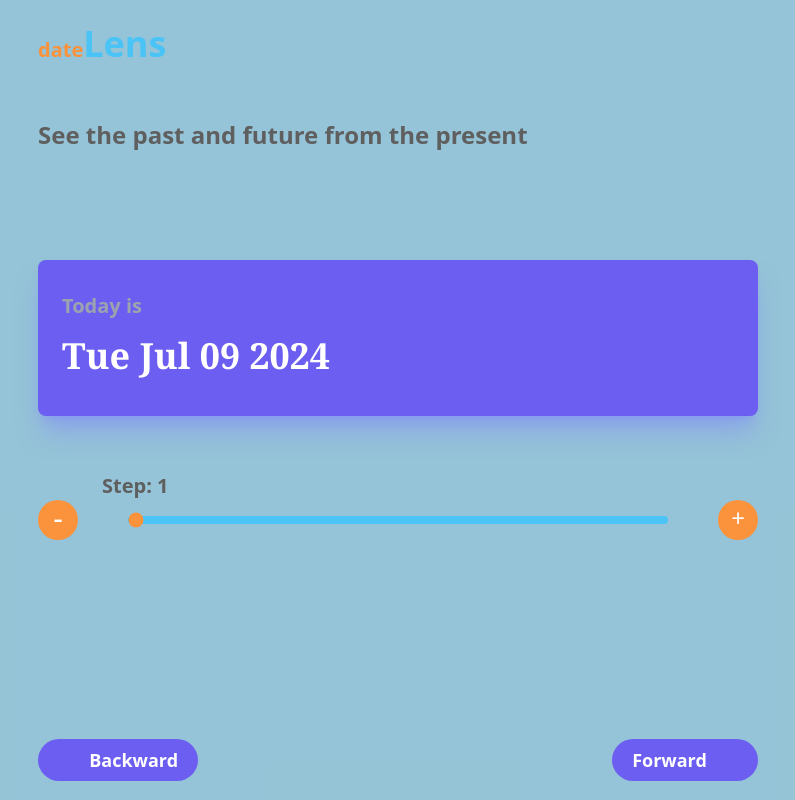
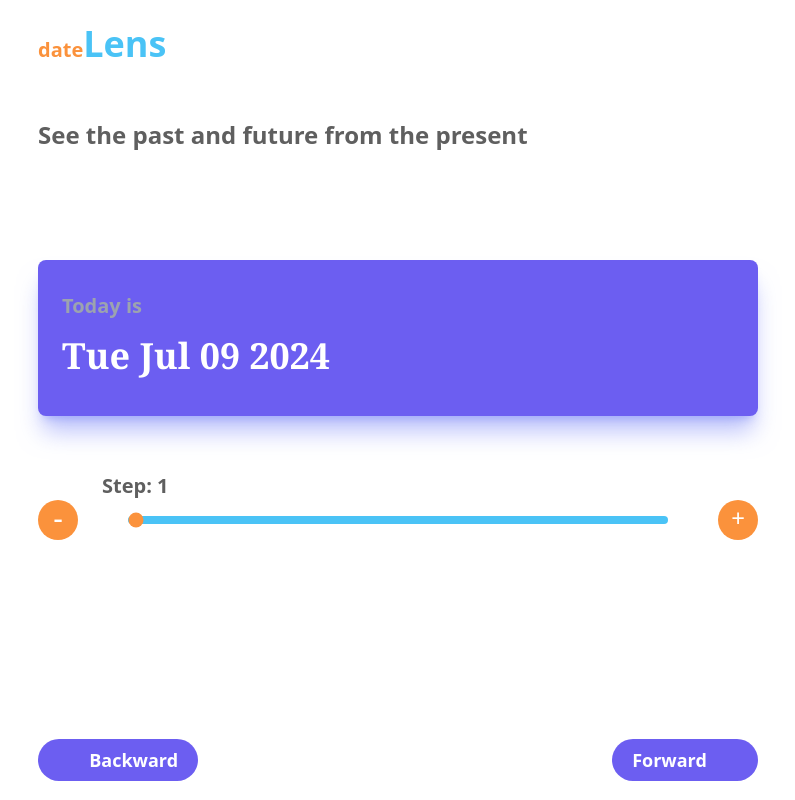
Before and after one commit to BernardSDev/datelens, a React (Vite) app: page / in a window 1280 px wide. Shown: the whole page, without its empty margins (242-1037 px from the left). Built offline with nearby package versions, Linux system fonts and the light colour scheme; some icons are missing.

Commit message:
Change background color

```diff
--- a/src/App.jsx
+++ b/src/App.jsx
@@ -30,7 +30,7 @@ export default function App() {
   }
 
   return (
-    <div className="bg-[#8abdd3e5]">
+    <div className="bg-white">
       <div className="mx-auto max-w-[768px]">
         <div
           className="h-dvh w-full px-6"
```
